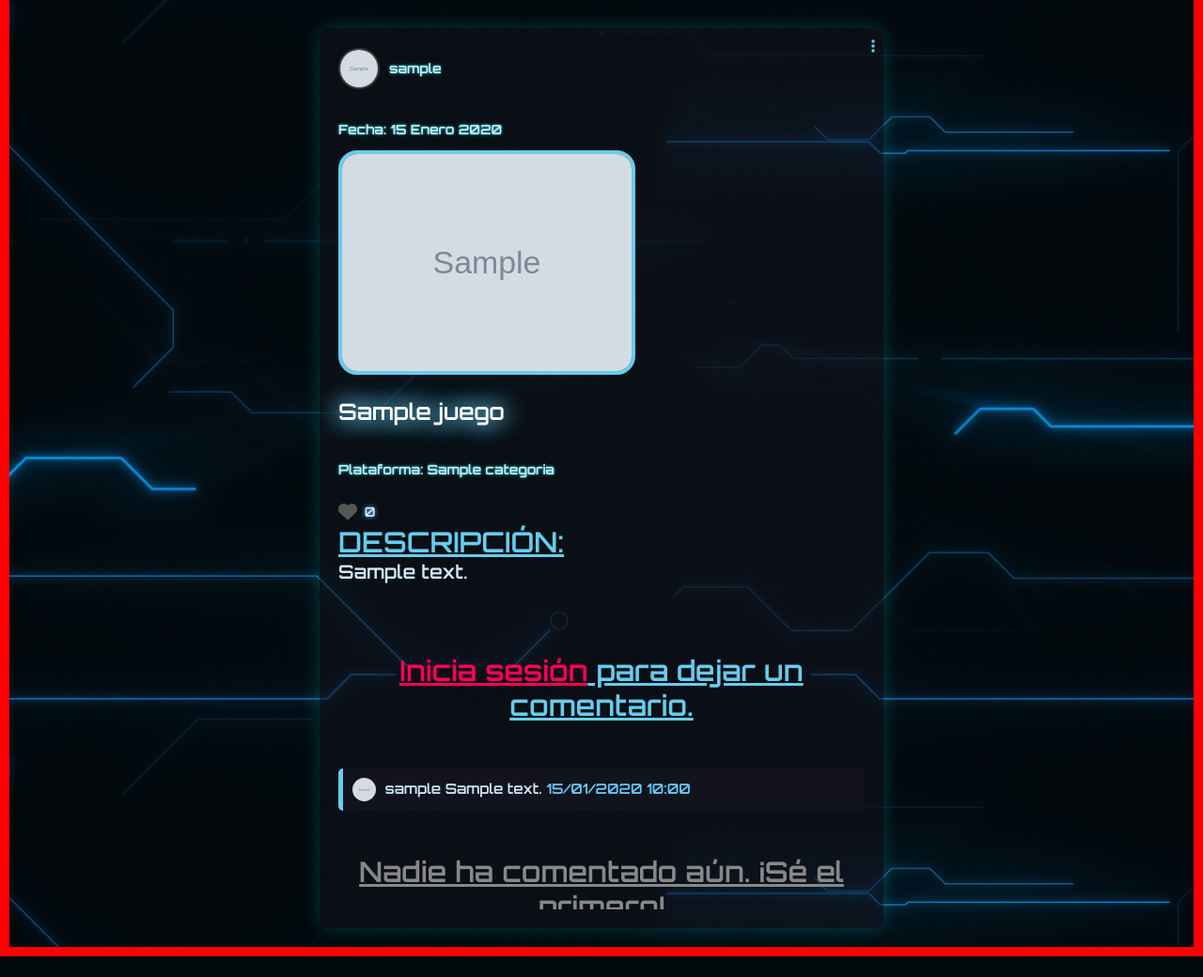
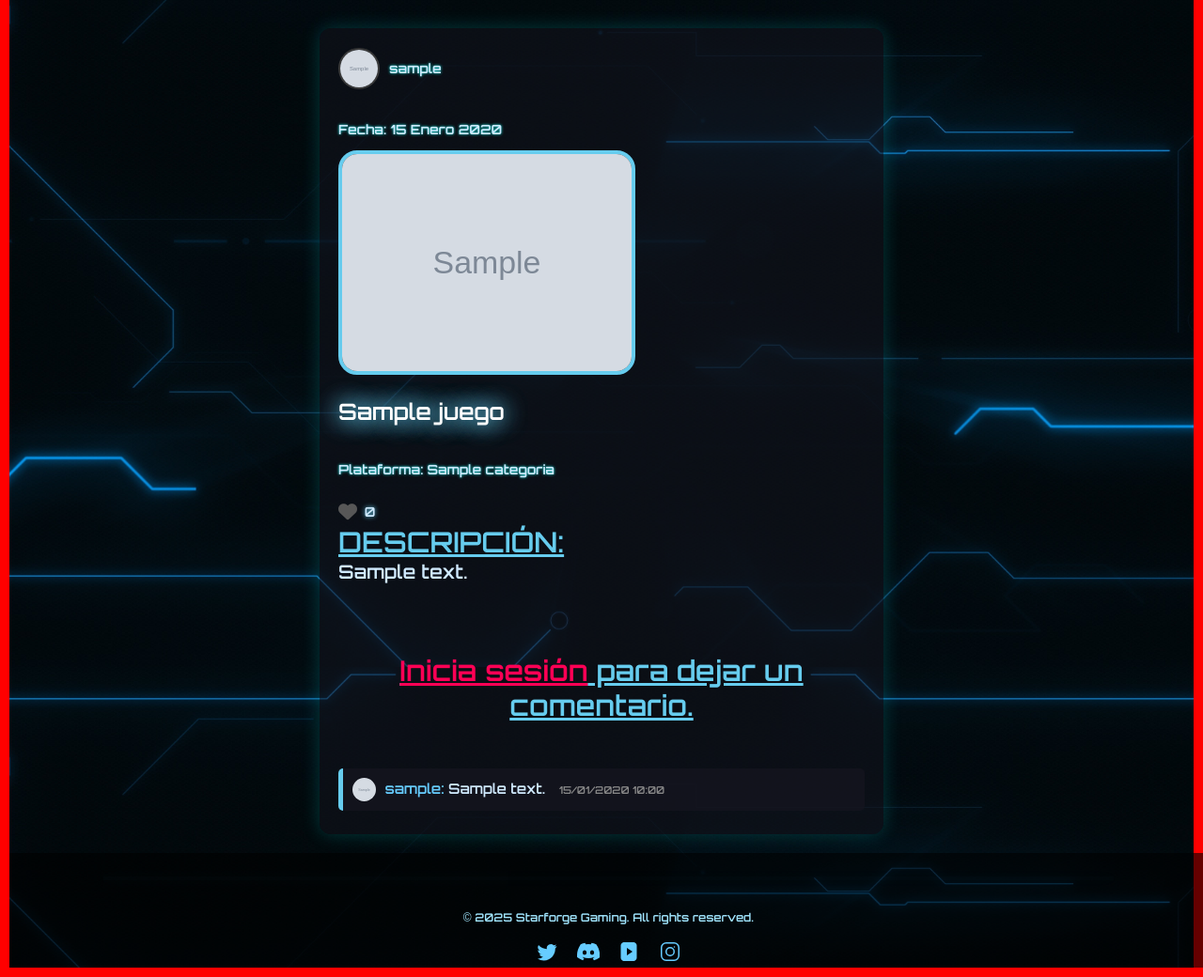
Before and after one commit to GabrielGonzalezBotto/blog_videojuegos_django, a Django app: page /blog/juego/1/ in a window 1280 px wide. Shown: the part 90-1130 px from the top of the page at 94% size. Before the commit the page ends 1108 px from the top, so only its background shows below. Run offline with Django 5.2, Linux system fonts and the light colour scheme; tables that the repository leaves empty hold one stand-in row (values such as "Sample post"); grey boxes marked "Sample" are stand-in pictures; some libraries are stand-ins or nearby versions.

Commit message:
Modificaion: estilos en comentarios

```diff
--- a/blog_videojuegos/blog/templates/blog/detalle_juego.html
+++ b/blog_videojuegos/blog/templates/blog/detalle_juego.html
@@ -5,7 +5,7 @@
 
 <div class="content-container">
     <div class="card-blog">
-
+    {% if juego.autor == request.user %}
         <div class="post-actions">
             <input type="checkbox" class="menu-checkbox" id="post-menu-1">
             <label class="menu-label" for="post-menu-1"><i class="fas fa-ellipsis-v"></i></label>
@@ -20,14 +20,15 @@
                 </form>
             </div>
         </div>
+    {% endif %}
 
         <div class="post-usuario">
             <a href="#">
-                <!-- ⚡ LLAMADA SEGURA: Si tiene avatar real lo muestra, sino carga el estático por defecto -->
+                <!--Si tiene avatar real lo muestra, sino carga el estático por defecto -->
                 {% if juego.autor.imagen_perfil %}
-                    <img src="{{ juego.autor.imagen_perfil.url }}" alt="Perfil" class="perfil-img">
+                    <img src="{{ juego.autor.imagen_perfil.url }}" alt="Perfil" class="perfil-img" style="object-fit: cover;">
                 {% else %}
-                    <img src="{% static 'img/profiles/perfil-default.jpg' %}" alt="Perfil por defecto" class="perfil-img">
+                    <img src="{% static 'img/profiles/perfil-default.jpg' %}" alt="Perfil por defecto" class="perfil-img" style="object-fit: cover;">
                 {% endif %}
 
                 <p class="card-text">
@@ -88,19 +89,19 @@
             <div class="comentarios">
                 <a href="#">
                     {% if com.usuario.imagen_perfil %}
-                        <img src="{{ com.usuario.imagen_perfil.url }}" alt="Perfil" class="perfil-img" style="width: 25px; height: 25px; border-radius: 50%; vertical-align: middle; margin-right: 5px;">
+                        <img src="{{ com.usuario.imagen_perfil.url }}" alt="Perfil" class="img=perfil" style="width: 25px; height: 25px; border-radius: 50%; vertical-align: middle; margin-right: 5px;">
                     {% else %}
-                        <img src="{% static 'img/profiles/perfil-default.jpg'%}" alt="Perfil" class="perfil-img">
+                        <img src="{% static 'img/profiles/perfil-default.jpg' %}" alt="Perfil" class="perfil-img">
                     {% endif %}
-                    <strong>{{ com.usuario.username }}</strong>
+                    <span><strong>{{ com.usuario.username }}:</strong></span>
                 </a>
 
                 {{ com.texto }}
+                <span class="fecha-comentario" style="font-size: 11px; color: #888; margin-left: 10px;">{{ com.fecha|date:"d/m/Y H:i" }}</span>
 
-                <span>{{ com.fecha|date:"d/m/Y H:i" }}</span>
-
+                <!-- Acciones del comentario (Editar/Eliminar) -->
                 {% if com.usuario == request.user %}
-                <div class="comment-actions"> <!--BOTON EDIT/ELIMINAR, TODO ESTE CODIGO ESTA DENTRO DEL DIV "COMENTARIOS"-->
+                    <div class="comment-actions">
                         <input type="checkbox" class="menu-checkbox" id="menu-{{ com.id }}">
                         <label class="menu-label" for="menu-{{ com.id }}"><i class="fas fa-ellipsis-v"></i></label>
                         <div class="dropdown-menu">
@@ -111,13 +112,19 @@
                                 </form>
                                 <form action="#" method="post">
                                     {% csrf_token %}
-                                <button type="submit" class="delete-btn" aria-label="Eliminar comentario"><i class="fas fa-trash"></i>Eliminar</button>
+                                    <button type="submit" class="delete-btn" aria-label="Eliminar comentario"><i class="fas fa-trash"></i> Eliminar</button>
                                 </form>
                             </div>
                         </div>
-                </div><!--TERMINA ACA-->
+                    </div>
                 {% endif %}
             </div>
+        {% empty %}
+            <!-- El uso de  empty  asegura que esto SOLO se muestre si la lista está vacía -->
+            <p class="alert" style="text-align: center; padding: 15px; color: #ff0055;">Nadie ha comentado aún. ¡Sé el primero!</p>
         {% endfor %}
-            <p class="com-label" style="text-align: center; padding: 15px; color: #888;">Nadie ha comentado aún. ¡Sé el primero!</p>
-{% endblock %}
+    </div> <!-- Cierra lista-com -->
+
+    </div>
+</div>
+{% endblock%}
--- a/blog_videojuegos/static/css/style.css
+++ b/blog_videojuegos/static/css/style.css
@@ -1734,6 +1734,7 @@ h1 {
     border-radius: 50%;
     border: 2px solid #393939;
     margin-right: 10px;
+    object-fit:cover;
 }
 
 .post-usuario .perfil-img:hover {
```
Also changed, not shown: blog_videojuegos/media/perfiles/descarga_48_3xiXB5i.jpg (added), blog_videojuegos/media/perfiles/lucid-origin_A_majestic_and_unique_fantasy_wolf_species_known_as_the_Blue_W_OiNDYKj._-0.jpg (added). Lines whose indentation alone changed are shown as unchanged.
